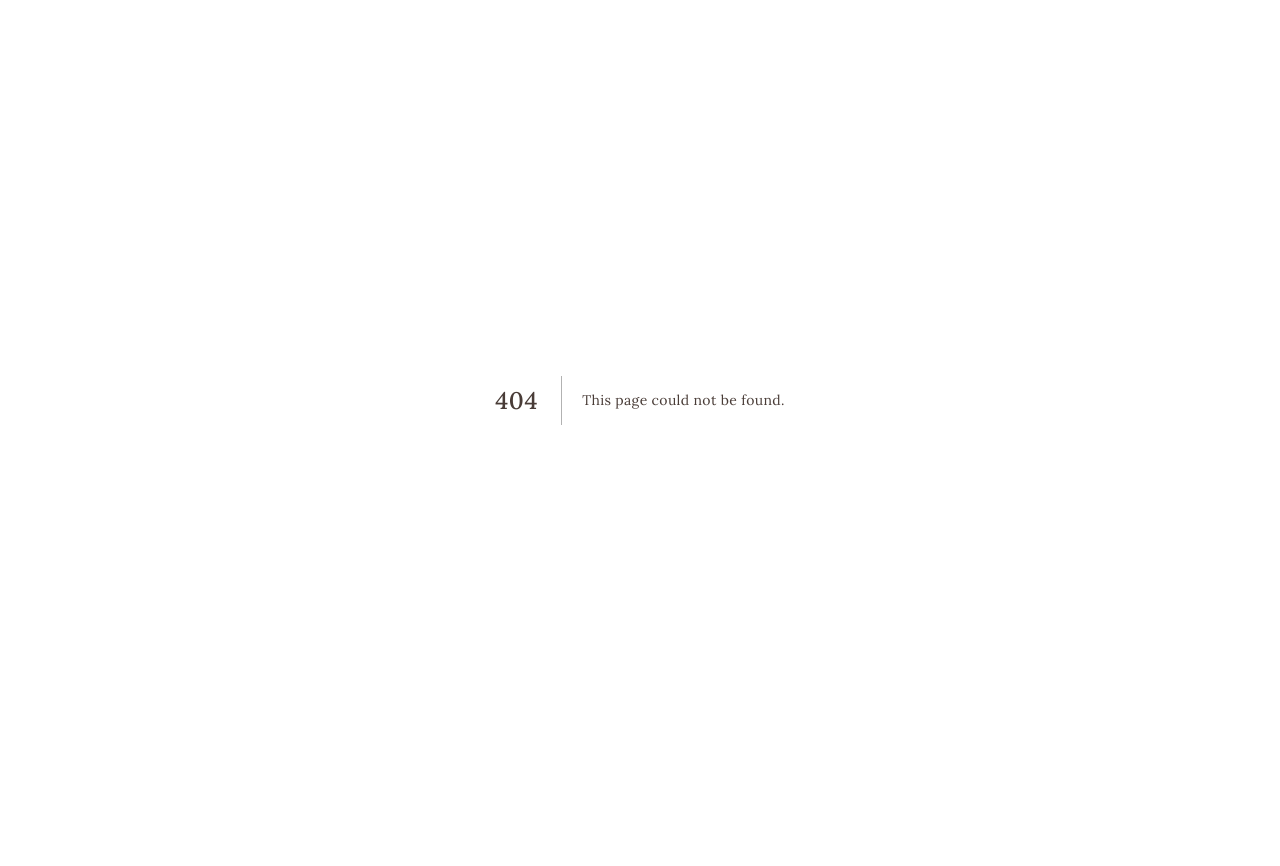
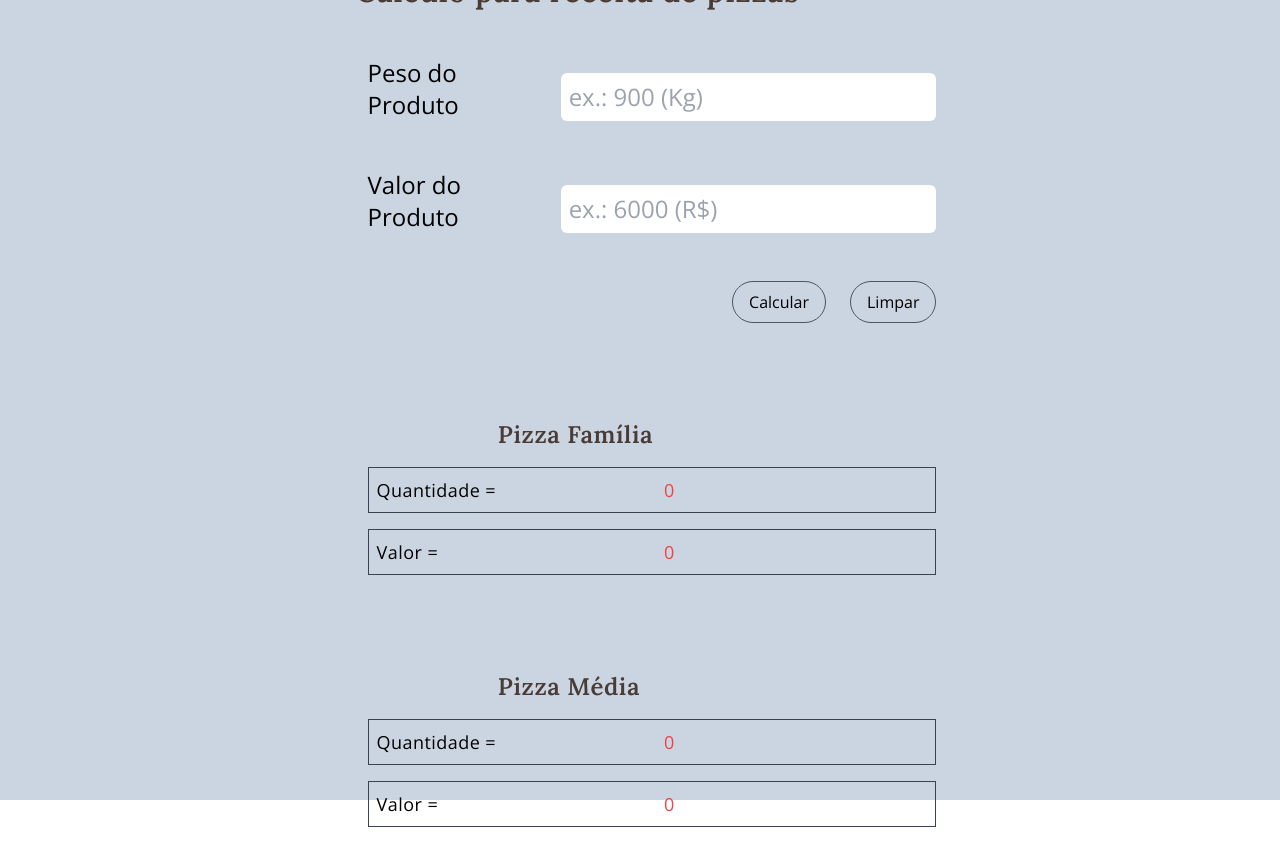
Before and after one commit to pizzariacapaogrande/pizzariacapaogrande.github.io, a Next.js app: page /calculo in a window 1280 px wide. Before the commit this address had no page. Shown: the top 866 px of the page. Before the commit the page ends 800 px from the top, so only its background shows below. Built offline with nearby package versions, Linux system fonts and the light colour scheme.

Commit message:
task: send page calcular

```diff
--- /dev/null
+++ b/src/pages/calculo.jsx
@@ -0,0 +1,116 @@
+import React, { useState, useEffect } from 'react'
+
+
+const calcular = (peso, valor) => {
+    const pesoMedia = Math.round((((peso / 2) * 100) / 48) * 1000) / 1000;
+    const pesoFamilia = Math.round((((peso / 2) * 100) / 84) * 1000) / 1000;
+    const valorMedia = Math.round((((valor / 2) * 100) / (pesoMedia * 100)) * 1000) / 1000 || 0;
+    const valorFamilia = Math.round((((valor / 2) * 100) / (pesoFamilia * 100)) * 1000) / 1000 || 0;
+
+    return {
+        media: pesoMedia,
+        familia: pesoFamilia,
+        valorMedia: valorMedia,
+        valorFamilia: valorFamilia
+    };
+}
+export default function Home() {
+    const [peso, setPeso] = useState(0);
+    const [valor, setValor] = useState(0);
+    const [pesoFamilia, setPesoFamilia] = useState(0);
+    const [valorFamilia, setValorFamilia] = useState(0);
+    const [pesoMedia, setPesoMedia] = useState(0);
+    const [valorMedia, setValorMedia] = useState(0);
+    const [inputPeso, setInputPeso] = useState("");
+    const [inputValor, setInputValor] = useState("");
+
+    const handleClick = () => {
+        setPeso(document.querySelector('.input-quantidade').value);
+        setValor(document.querySelector('.input-valor').value);
+    }
+
+    const handleClear = (e) => {
+        setInputPeso("");
+        setInputValor("")
+    };
+
+    useEffect(() => {
+        const result = calcular(peso, valor);
+        setPesoFamilia(result.familia);
+        setValorFamilia(result.valorFamilia);
+        setPesoMedia(result.media);
+        setValorMedia(result.valorMedia);
+    })
+
+    return (
+        <main className="notas-wraper">
+            <section className="notas">
+                <article className="notas-article-form">
+                    <h3>Calculo para receita de pizzas</h3>
+                    <div
+                        className="notas-form"
+                    >
+                        <div className="notas-input-wraper">
+                            <label to="peso">Peso do Produto</label>
+                            <input
+                                className="input-quantidade notas-input" t
+                                ype="text"
+                                name="peso"
+                                placeholder="ex.: 900 (Kg)"
+                                onChange={(e) => setInputPeso(e.target.value)}
+                                value={inputPeso}
+                            />
+                        </div>
+                        <div className="notas-input-wraper mt-12">
+                            <label to="valor">Valor do Produto</label>
+                            <input
+                                className="input-valor notas-input"
+                                type="text"
+                                name="valor"
+                                placeholder="ex.: 6000 (R$)"
+                                onChange={(e) => setInputValor(e.target.value)}
+                                value={inputValor}
+                            />
+                        </div>
+                        <div className="notas-button">
+                            <button
+                                onClick={handleClick}
+                                className="btn-phone contact"
+                            >
+                                Calcular
+                            </button>
+                            <button
+                                onClick={handleClear}
+                                className="btn-phone contact"
+                            >
+                                Limpar
+                            </button>
+                        </div>
+                    </div>
+                </article>
+                <article className="results-wraper">
+                    <h3>Pizza Família</h3>
+                    <div className="results">
+                        <span>Quantidade = </span>
+                        <span className=" text-valor">{pesoFamilia}</span>
+                    </div>
+                    <div className="results">
+                        <span>Valor =</span>
+                        <span className="text-valor">{valorFamilia}</span>
+                    </div>
+                </article>
+                <article className="results-wraper">
+                    <h3 >Pizza Média</h3>
+                    <div className="results">
+                        <span>Quantidade = </span>
+                        <span className="text-valor">{pesoMedia}</span>
+                    </div>
+                    <div className="results">
+                        <span>Valor =</span>
+                        <span className="text-valor">{valorMedia}</span>
+                    </div>
+                </article>
+            </section>
+        </main>
+    )
+}
--- a/src/styles/globals.css
+++ b/src/styles/globals.css
@@ -345,4 +345,87 @@
         flex justify-start items-center
         bg-[#493c37] text-sm
     }
+
+    .notas-wraper {
+        @apply w-full h-full bg-slate-300
+        flex flex-col justify-center items-center
+    }
+
+    .notas {
+        @apply w-full sm:w-2/3 h-full
+        flex flex-col justify-center items-center
+    }
+
+    .notas article {
+        @apply w-full px-4 sm:px-0 sm:w-2/3 h-auto py-12
+        flex-col sm:flex justify-center sm:justify-start items-center
+        space-x-6
+    }
+
+    .notas-article-form {
+        @apply w-full sm:w-1/2 h-full
+        flex flex-col justify-center items-center
+    }
+
+    .notas-article-form h3 {
+        @apply w-full h-full mb-12
+        text-3xl  font-semibold
+    }
+
+    .notas-form {
+        @apply w-full h-full
+        flex flex-col justify-center items-center
+    }
+
+    .notas-input-wraper {
+        @apply w-full h-auto mt-12 sm:mt-0
+        flex sm:flex sm:justify-start items-center
+        space-y-4 sm:space-x-2
+    }
+
+    .notas-input-wraper label {
+        @apply w-full sm:w-1/2 text-2xl
+     font-normal
+    }
+
+    .notas-input {
+        @apply w-full py-2 px-2
+        focus:outline-none rounded-md
+        text-black text-2xl
+    }
+
+    .notas-button {
+        @apply w-full flex mt-12
+        justify-start sm:justify-end space-x-2 sm:space-x-6
+    }
+
+    .results-wraper {
+        @apply w-full h-full flex justify-start items-start
+        space-y-4 sm:space-x-6
+    }
+
+    .results-wraper h3 {
+        @apply w-auto sm:w-1/2 h-full
+        text-2xl font-semibold
+    }
+
+    .results {
+        @apply w-full h-full flex p-2
+        justify-center items-center sm:space-x-6
+        border border-gray-700
+    }
+
+    .results span {
+        @apply w-full
+        text-lg
+    }
+
+    .text-valor {
+        @apply text-red-500
+    }
+
+    .nav-mobile {
+        @apply w-full h-full px-6 py-4
+        flex lg:hidden justify-start items-center
+    }
 }
```
